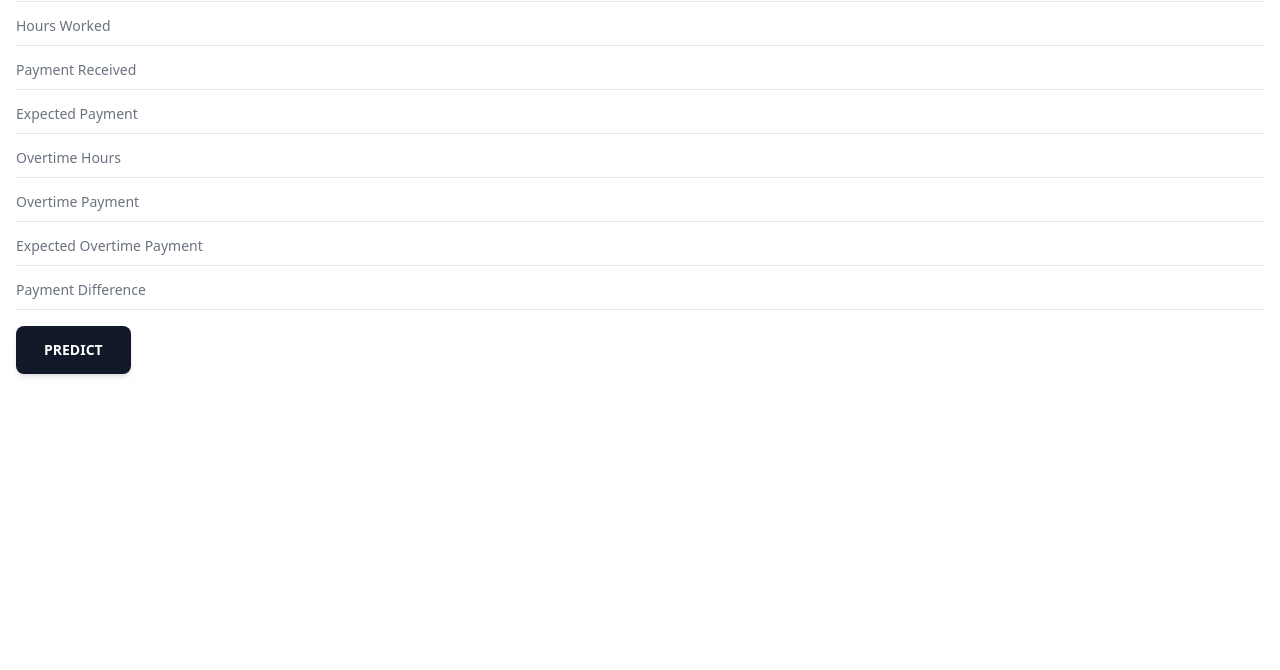
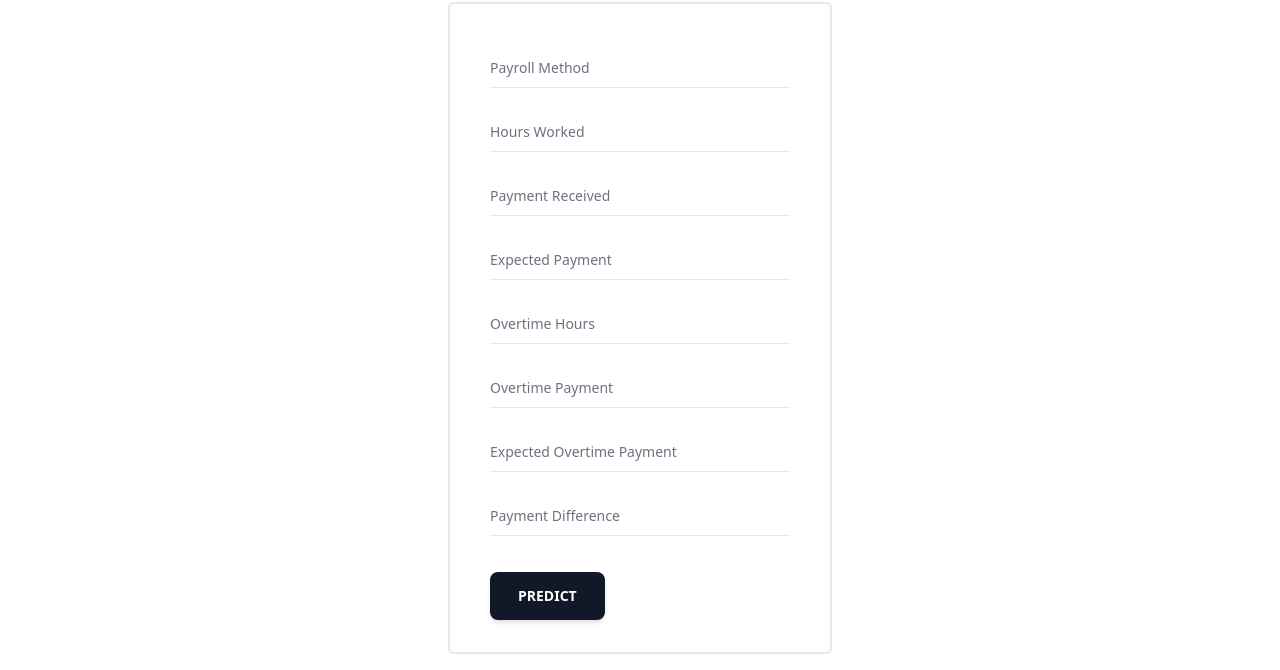
Before and after one commit to venom-napsta/payroll, a plain HTML site: page static/index.html in a window 1280 px wide. Shown: the part 146-816 px from the top of the page. Drawn offline with nearby package versions, Linux system fonts and the light colour scheme.

Commit message:
Interface:Update Look & Feel

```diff
--- a/static/index.html
+++ b/static/index.html
@@ -7,26 +7,17 @@
     <meta charset="UTF-8">
     <script src="https://cdn.tailwindcss.com"></script>
     <title>Payroll System</title>
-    <script>
-        tailwind.config = {
-            theme: {
-                extend: {
-                    colors: {
-                        clifford: '#da373d',
-                    }
-                }
-            }
-        }
-    </script>
 </head>
 
-<body class="container mx-auto">
-    <div class="bg-gray-200 p-4 w-full">
-        <h1 class="text-3xl font-bold">Input the Sample Payroll Fetures:</h1>
+<body class="w-full">
+    <div class="p-4 w-full bg-gray-100">
+        <h1 class="text-3xl font-bold justify-center">Payroll Sample System</h1>
     </div>
-    <div class="mt-5 mb-3 p-4">
-        <div class="flex flex-col items-center justify-center">
-            <div class="relative h-11 w-full min-w-[200px]">
+    <div class="container mx-auto">
+        <div class="mt-2 p-4 items-center justify-center grid place-items-center">
+            <h1 class="text-3xl font-medium mb-5">Input Sample Features:</h1>
+            <div class="w-96 flex flex-col container p-10 pb-4 border-2 rounded-md border-gray-200">
+                <div class="relative h-11 w-full min-w-[200px] mb-5">
                     <input placeholder="Standard"
                         class="peer h-full w-full border-b border-blue-gray-200 bg-transparent pt-4 pb-1.5 font-sans text-sm font-normal text-blue-gray-700 outline outline-0 transition-all placeholder-shown:border-blue-gray-200 focus:border-gray-500 focus:outline-0 disabled:border-0 disabled:bg-blue-gray-50 placeholder:opacity-0 focus:placeholder:opacity-100" />
                     <label
@@ -34,7 +25,7 @@
                         Payroll Method
                     </label>
                 </div>
-            <div class="relative h-11 w-full min-w-[200px]">
+                <div class="relative h-11 w-full min-w-[200px] mb-5">
                     <input placeholder="Standard"
                         class="peer h-full w-full border-b border-blue-gray-200 bg-transparent pt-4 pb-1.5 font-sans text-sm font-normal text-blue-gray-700 outline outline-0 transition-all placeholder-shown:border-blue-gray-200 focus:border-gray-500 focus:outline-0 disabled:border-0 disabled:bg-blue-gray-50 placeholder:opacity-0 focus:placeholder:opacity-100" />
                     <label
@@ -42,7 +33,7 @@
                         Hours Worked
                     </label>
                 </div>
-            <div class="relative h-11 w-full min-w-[200px]">
+                <div class="relative h-11 w-full min-w-[200px] mb-5">
                     <input placeholder="Standard"
                         class="peer h-full w-full border-b border-blue-gray-200 bg-transparent pt-4 pb-1.5 font-sans text-sm font-normal text-blue-gray-700 outline outline-0 transition-all placeholder-shown:border-blue-gray-200 focus:border-gray-500 focus:outline-0 disabled:border-0 disabled:bg-blue-gray-50 placeholder:opacity-0 focus:placeholder:opacity-100" />
                     <label
@@ -50,7 +41,7 @@
                         Payment Received
                     </label>
                 </div>
-            <div class="relative h-11 w-full min-w-[200px]">
+                <div class="relative h-11 w-full min-w-[200px] mb-5">
                     <input placeholder="Standard"
                         class="peer h-full w-full border-b border-blue-gray-200 bg-transparent pt-4 pb-1.5 font-sans text-sm font-normal text-blue-gray-700 outline outline-0 transition-all placeholder-shown:border-blue-gray-200 focus:border-gray-500 focus:outline-0 disabled:border-0 disabled:bg-blue-gray-50 placeholder:opacity-0 focus:placeholder:opacity-100" />
                     <label
@@ -58,7 +49,7 @@
                         Expected Payment
                     </label>
                 </div>
-            <div class="relative h-11 w-full min-w-[200px]">
+                <div class="relative h-11 w-full min-w-[200px] mb-5">
                     <input placeholder="Standard"
                         class="peer h-full w-full border-b border-blue-gray-200 bg-transparent pt-4 pb-1.5 font-sans text-sm font-normal text-blue-gray-700 outline outline-0 transition-all placeholder-shown:border-blue-gray-200 focus:border-gray-500 focus:outline-0 disabled:border-0 disabled:bg-blue-gray-50 placeholder:opacity-0 focus:placeholder:opacity-100" />
                     <label
@@ -66,7 +57,7 @@
                         Overtime Hours
                     </label>
                 </div>
-            <div class="relative h-11 w-full min-w-[200px]">
+                <div class="relative h-11 w-full min-w-[200px] mb-5">
                     <input placeholder="Standard"
                         class="peer h-full w-full border-b border-blue-gray-200 bg-transparent pt-4 pb-1.5 font-sans text-sm font-normal text-blue-gray-700 outline outline-0 transition-all placeholder-shown:border-blue-gray-200 focus:border-gray-500 focus:outline-0 disabled:border-0 disabled:bg-blue-gray-50 placeholder:opacity-0 focus:placeholder:opacity-100" />
                     <label
@@ -74,7 +65,7 @@
                         Overtime Payment
                     </label>
                 </div>
-            <div class="relative h-11 w-full min-w-[200px]">
+                <div class="relative h-11 w-full min-w-[200px] mb-5">
                     <input placeholder="Standard"
                         class="peer h-full w-full border-b border-blue-gray-200 bg-transparent pt-4 pb-1.5 font-sans text-sm font-normal text-blue-gray-700 outline outline-0 transition-all placeholder-shown:border-blue-gray-200 focus:border-gray-500 focus:outline-0 disabled:border-0 disabled:bg-blue-gray-50 placeholder:opacity-0 focus:placeholder:opacity-100" />
                     <label
@@ -82,7 +73,7 @@
                         Expected Overtime Payment
                     </label>
                 </div>
-            <div class="relative h-11 w-full min-w-[200px]">
+                <div class="relative h-11 w-full min-w-[200px] mb-5">
                     <input placeholder="Standard"
                         class="peer h-full w-full border-b border-blue-gray-200 bg-transparent pt-4 pb-1.5 font-sans text-sm font-normal text-blue-gray-700 outline outline-0 transition-all placeholder-shown:border-blue-gray-200 focus:border-gray-500 focus:outline-0 disabled:border-0 disabled:bg-blue-gray-50 placeholder:opacity-0 focus:placeholder:opacity-100" />
                     <label
@@ -90,7 +81,7 @@
                         Payment Difference
                     </label>
                 </div>
-            <div class="mt-4 align-middle relative h-11 w-full min-w-[200px]">
+                <div class="mt-4 align-middle relative h-11 w-full min-w-[200px] mb-5">
                     <button
                         class="select-none rounded-lg bg-gray-900 py-3.5 px-7 text-center align-middle font-sans text-sm font-bold uppercase text-white shadow-md shadow-gray-900/10 transition-all hover:shadow-lg hover:shadow-gray-900/20 focus:opacity-[0.85] focus:shadow-none active:opacity-[0.85] active:shadow-none disabled:pointer-events-none disabled:opacity-50 disabled:shadow-none"
                         type="button">
@@ -98,6 +89,7 @@
                     </button>
                 </div>
             </div>
+        </div>
 </body>
 
 </html>
```
Lines whose indentation alone changed are shown as unchanged.
